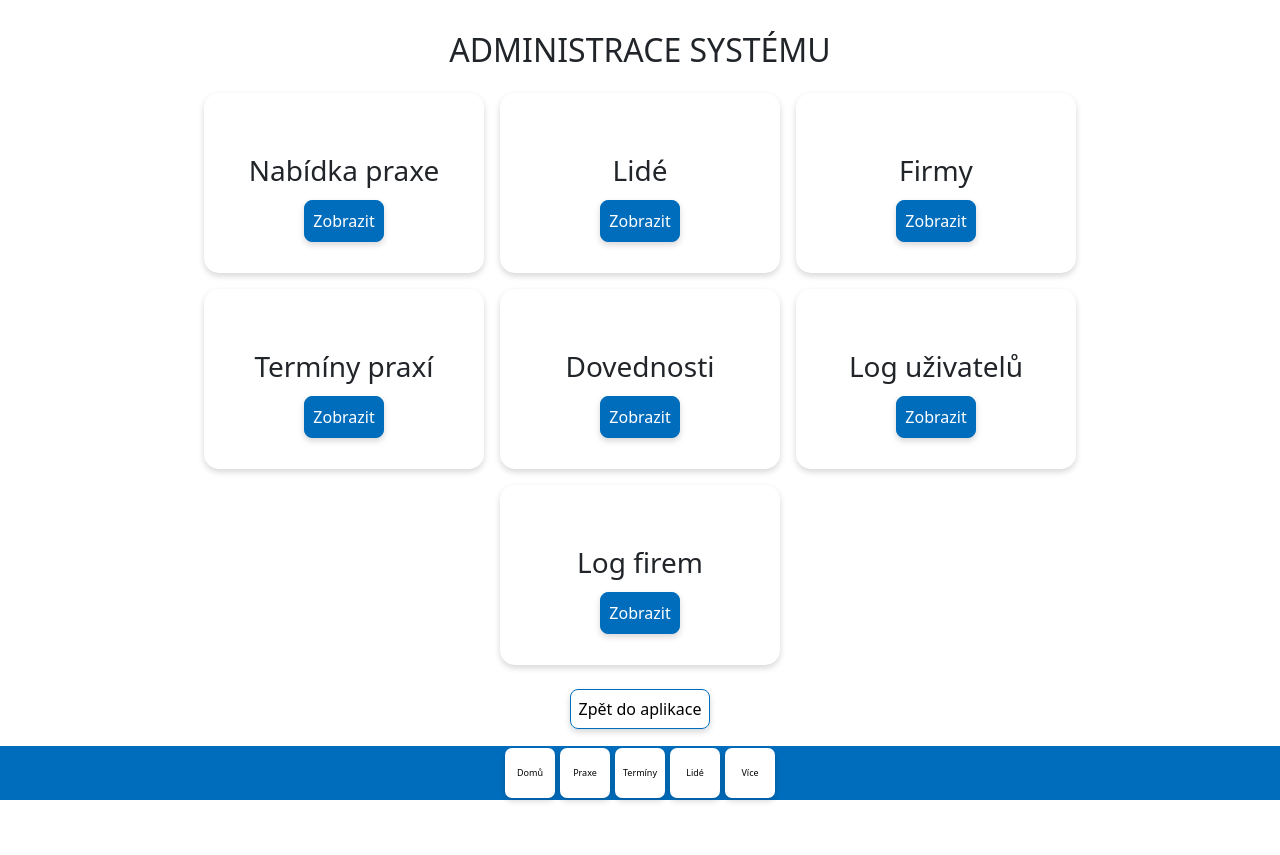
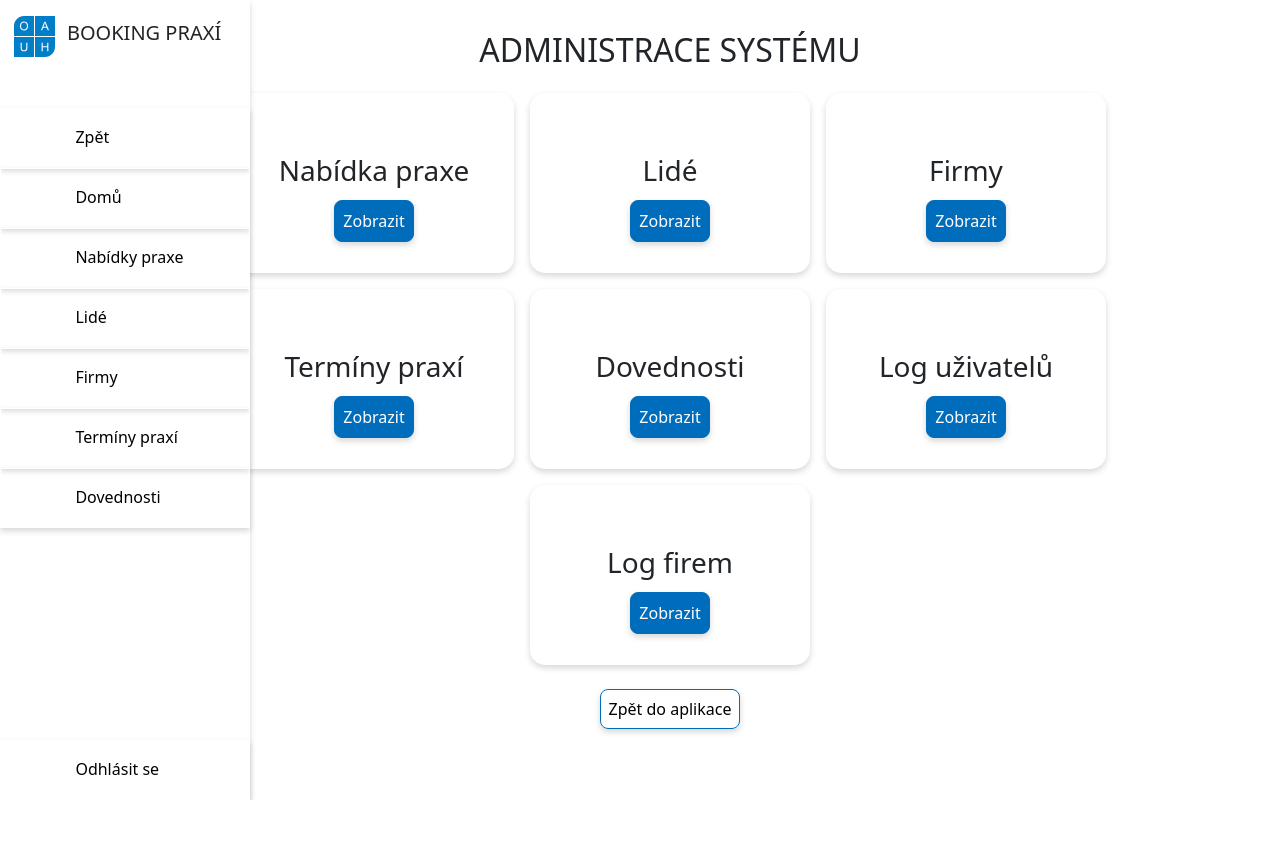
Before and after one commit to martinrumisek/booking_praxi, a CodeIgniter 4 app: the page made by app/Views/dashboard/dash_home.php in a window 1280 px wide. After the commit the page ends 800 px from the top, so only its background shows below. Run offline with PHP 8.4 and a stand-in for CodeIgniter, Linux system fonts and the light colour scheme; the template is opened without the code that fills it: most values are stand-ins (such as "Sample title", 1, 10 or a date in 2020); data that the repository does not hold is empty; some libraries are stand-ins or nearby versions.

Commit message:
Úprava výšky zobrazení + odebraní možnosti zobrazení vlastního profilu.

```diff
--- a/app/Views/layout/layout_dashboard_nav.php
+++ b/app/Views/layout/layout_dashboard_nav.php
@@ -170,7 +170,7 @@
         text-decoration: none;
         color: black;
         }
-        @media (min-height: 800px){
+        @media (min-height: 730px){
             .button-for-nav{
                display: none;
             }
@@ -178,7 +178,7 @@
                 display:none
             }
         }
-        @media (max-height: 800px){
+        @media (max-height: 730px){
             .block-nav{
                 visibility: hidden;
             }
@@ -282,7 +282,6 @@
                     <!-- <a class="nav-icon" href="#"><div class="nav-item d-flex justify-content-center align-items-center"><div class="nav-item-icon  d-flex justify-content-center aling-items-center"><i class="fa-solid fa-circle-info nav-icon h4 m-0"></i></div><div class="nav-item-text d-flex aling-items-center"><p class="nav-text m-0 h6 text-bold">Informace</p></div></div></a>-->
                 </div>
                 <div class=" mt-auto">
-                    <?php if($isStudent){ ?><a class="nav-icon" href="<?= $profile?>"><div class="nav-item d-flex justify-content-center align-items-center"><div class="nav-item-icon  d-flex justify-content-center aling-items-center"><i class="fa-solid fa-user nav-icon h4 m-0"></i></div><div class="nav-item-text d-flex aling-items-center"><p class="nav-text m-0 h6 text-bold">Profil</p></div></div></a><?php }?>
                     <a class="nav-icon" href="<?= $logOut?>"><div class="nav-item nav-item-logout d-flex justify-content-center align-items-center"><div class="nav-item-icon  d-flex justify-content-center aling-items-center"><i class="fa-solid fa-right-from-bracket nav-icon h4 m-0"></i></div><div class="nav-item-text d-flex aling-items-center"><p class="nav-text m-0 h6 text-bold">Odhlásit se</p></div></div></a>
                 </div>
             </div>
@@ -319,7 +318,6 @@
                     <a class="nav-icon-canvas d-flex align-items-center" href="<?= $skill?>"><div class="flex-shrink-0"><i class="fa-solid fa-head-side-virus nav-icon h4 m-0"></i></div><div class="flex-grow-1 ms-3 h6 text-bold">Dovednosti</div></a>
                     <a class="nav-icon-canvas d-flex align-items-center" href="<?= $log?>"><div class="flex-shrink-0"><i class="fa-solid fa-chart-column nav-icon h4 m-0"></i></div><div class="flex-grow-1 ms-3 h6 text-bold">Log uživatelů</div></a>
                     <a class="nav-icon-canvas d-flex align-items-center" href="<?= $logCompany?>"><div class="flex-shrink-0"><i class="fa-solid fa-chart-column nav-icon h4 m-0"></i></div><div class="flex-grow-1 ms-3 h6 text-bold">Log firem</div></a>
-                    <?php if($isStudent){ ?><a class="nav-icon-canvas d-flex align-items-center" href="<?= $profile?>"><div class="flex-shrink-0"><i class="fa-solid fa-user nav-icon h4 m-0"></i></div><div class="flex-grow-1 ms-3 h6 text-bold">Profil</div></a> <?php } ?>
                     <a class="nav-icon-canvas d-flex align-items-center" href="<?= $logOut?>"><div class="flex-shrink-0"><i class="fa-solid fa-right-from-bracket nav-icon h4 m-0"></i></div><div class="flex-grow-1 ms-3 h6 text-bold">Odhlásit se</div></a>
                 </div>
             </div>
```
